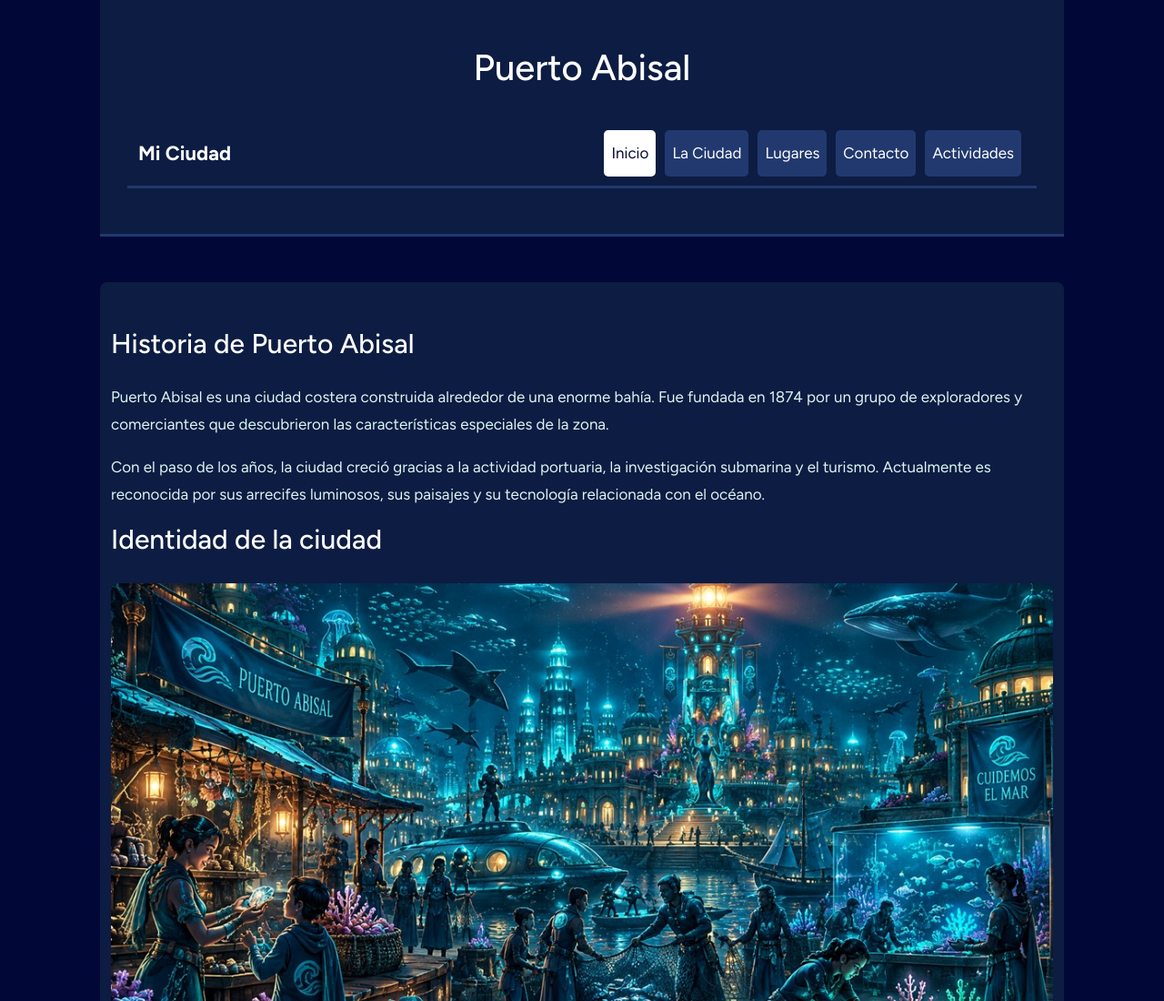
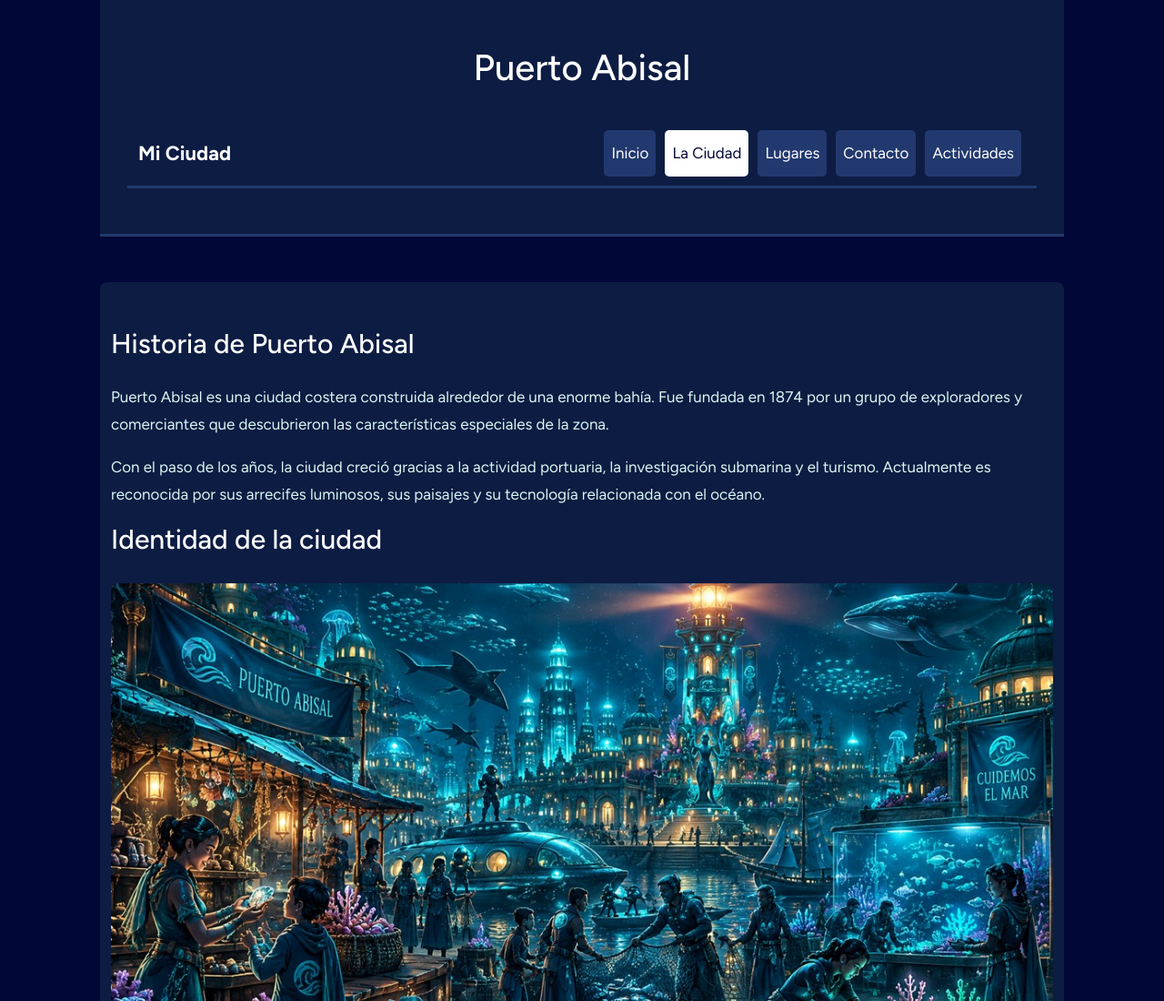
Before and after one commit to sebastiangonniplus-code/trabajo-practico-de-lenguajes-informaticos-1, a plain HTML site: page ciudad.html in a window 1280 px wide. Shown: the top 1100 px of the page at 91% size. Drawn offline with nearby package versions, Linux system fonts and the light colour scheme.

Commit message:
corregir enlace activo en la pgina ciudad

```diff
--- a/ciudad.html
+++ b/ciudad.html
@@ -31,10 +31,10 @@
             <div class="collapse navbar-collapse" id="navbarNav">
                 <ul class="navbar-nav ms-auto">
                     <li class="nav-item">
-                        <a class="nav-link active" href="index.html">Inicio</a>
+                        <a class="nav-link" href="index.html">Inicio</a>
                     </li>
                     <li class="nav-item">
-                        <a class="nav-link" href="ciudad.html">La Ciudad</a>
+                        <a class="nav-link active" href="ciudad.html">La Ciudad</a>
                     </li>
                     <li class="nav-item">
                         <a class="nav-link" href="lugares.html">Lugares</a>
```
